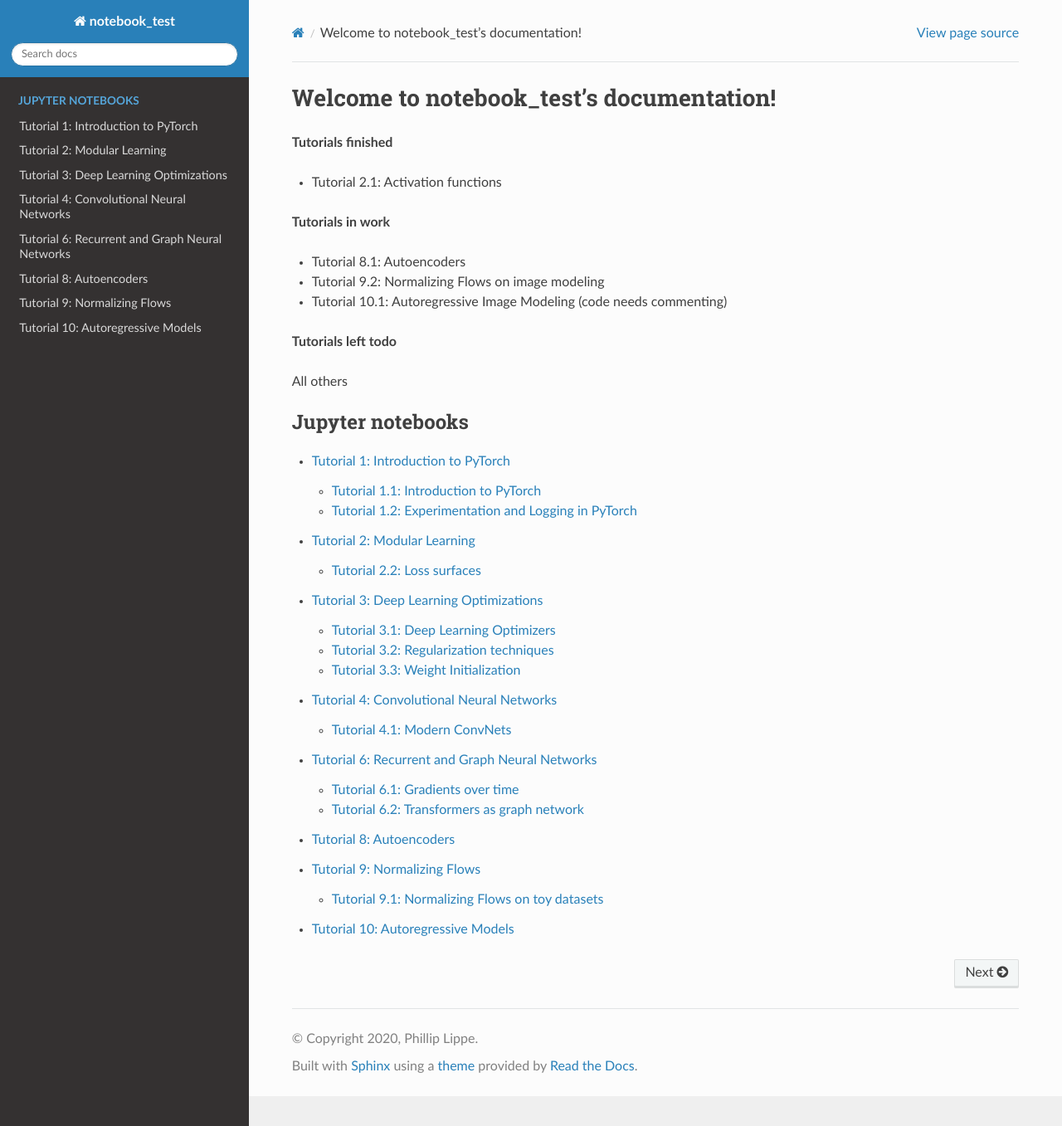
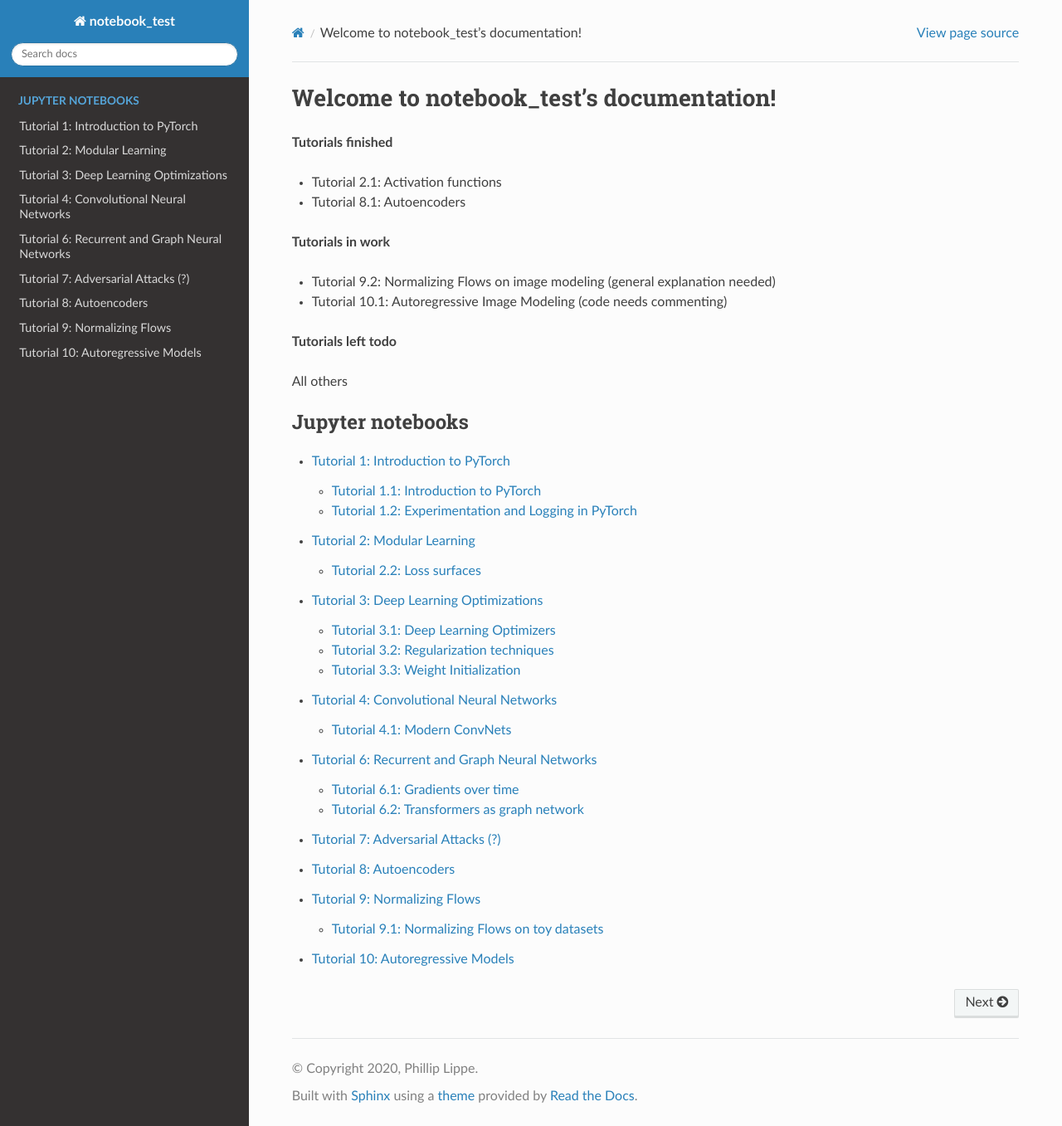
Before and after one commit to phlippe/uvadlc_notebooks, a Sphinx documentation site: the page built from docs/index.rst, in a window 1280 px wide and 1357 px high. Shown: the whole window at 83% size. Built offline with Sphinx 7.4.7 and the Read the Docs theme 2.0.0, drawn with Linux system fonts in a browser that asks for light colours; pages that are not in the unit, such as notebooks, are missing from menus.

Commit message:
Added potential topic 7

```diff
--- a/docs/index.rst
+++ b/docs/index.rst
@@ -9,11 +9,11 @@ Welcome to notebook_test's documentation!
 **Tutorials finished**
 
 - Tutorial 2.1: Activation functions
+- Tutorial 8.1: Autoencoders
 
 **Tutorials in work**
 
-- Tutorial 8.1: Autoencoders
-- Tutorial 9.2: Normalizing Flows on image modeling
+- Tutorial 9.2: Normalizing Flows on image modeling (general explanation needed)
 - Tutorial 10.1: Autoregressive Image Modeling (code needs commenting)
 
 **Tutorials left todo**
--- /dev/null
+++ b/docs/tutorial7.rst
@@ -0,0 +1,5 @@
+***********************************
+Tutorial 7: Adversarial Attacks (?)
+***********************************
+
+.. toctree::
```
Also changed, not shown: other parts of docs/index.rst (+1 -0 lines).
